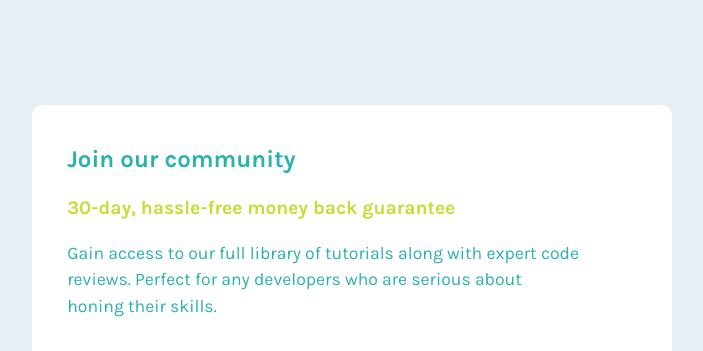
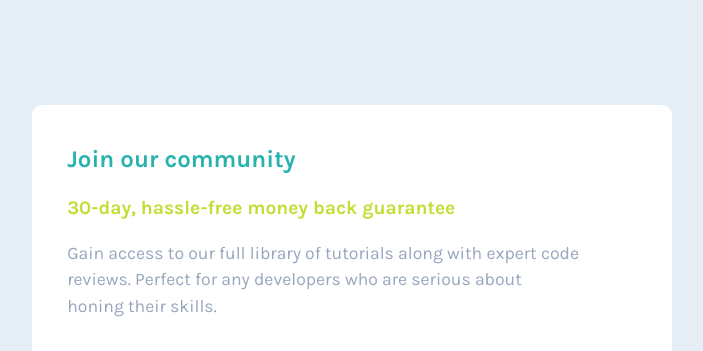
Before and after one commit to graziellaruch/single-price-grid-css-flexbox, a plain HTML site: page index.html in a window 1280 px wide. Shown: the top 351 px of the page, without its empty margins (288-991 px from the left). Drawn offline with Linux system fonts and the light colour scheme.

Commit message:
Update styles.css

```diff
--- a/styles.css
+++ b/styles.css
@@ -24,7 +24,7 @@ body {
     line-height: 1.5;
     width: 100%;
     background-color: var(--Light-Gray);
-    color: var(--Cyan);
+    color: var(--Grayish-Blue);
     height: 100vh;
 
 
```
